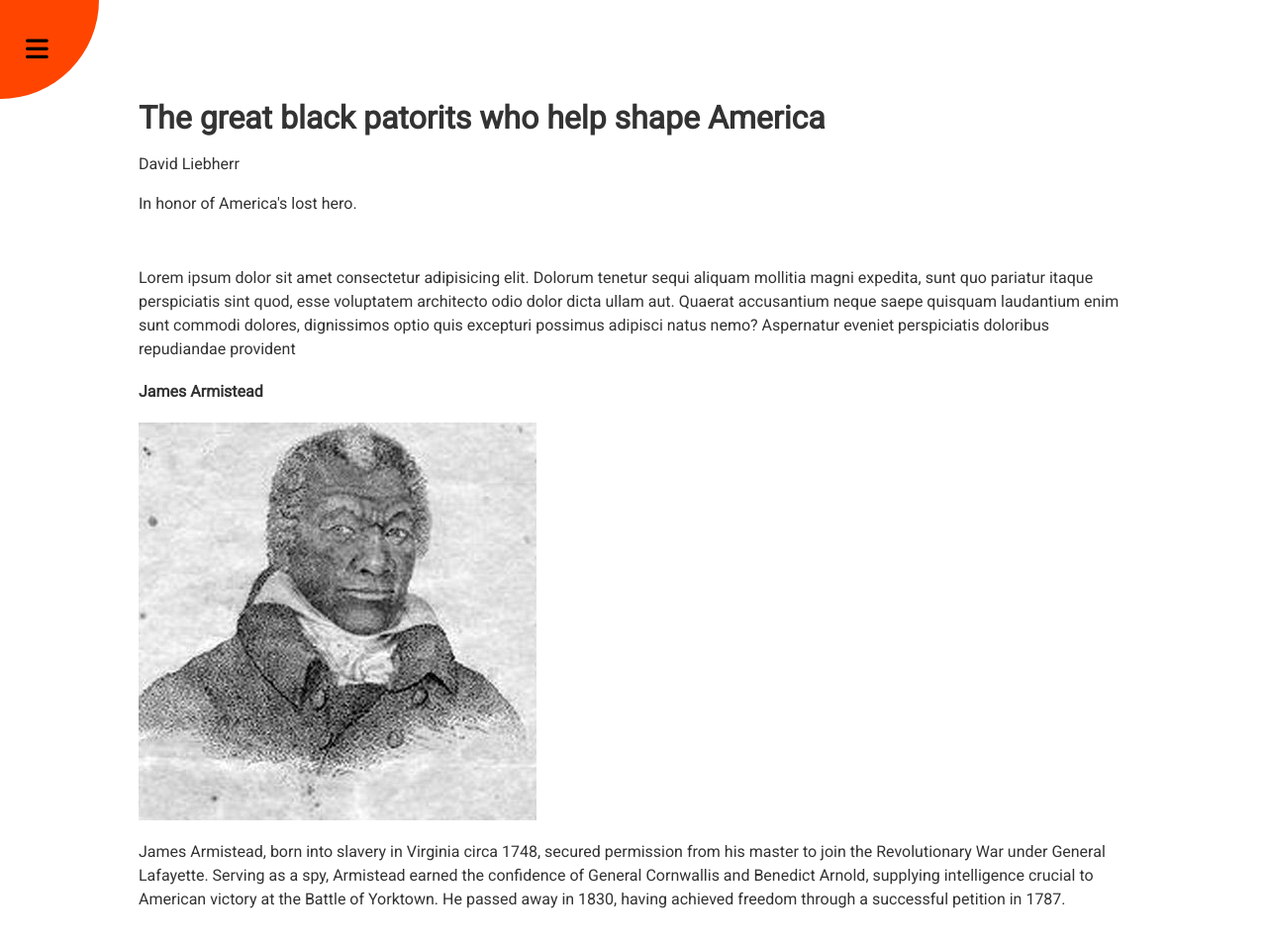
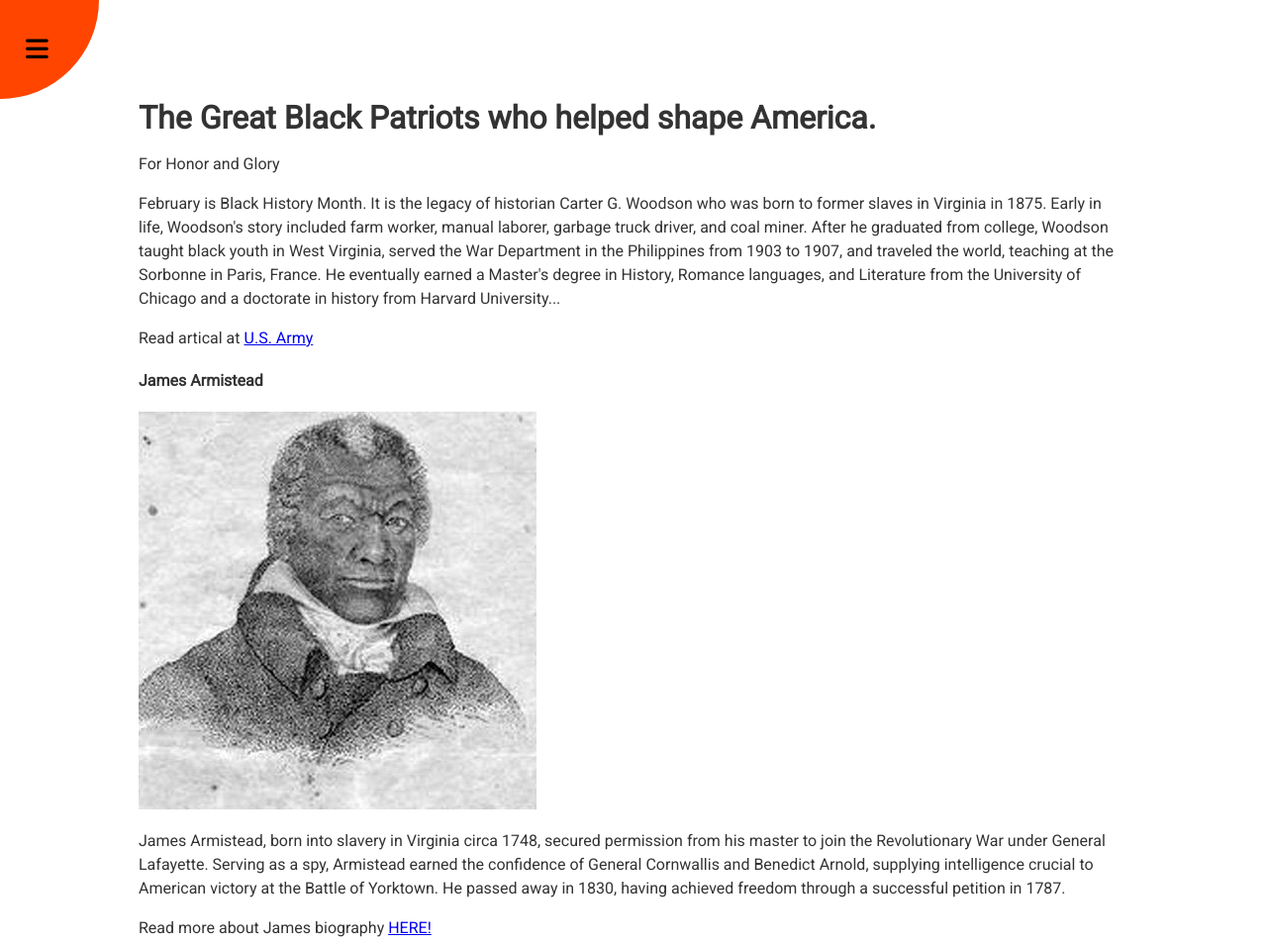
Before and after one commit to aidev13/fiftyzebras-fiftyprojects, a plain HTML site: page rotating-page/index.html in a window 1280 px wide. Shown: the top 953 px of the page at 99% size. Drawn offline with Linux system fonts and the light colour scheme.

```diff
--- a/rotating-page/index.html
+++ b/rotating-page/index.html
@@ -24,24 +24,24 @@
       </div>
 
       <div class="content">
-         <h1>The great black patorits who help shape America</h1>
-         <p>David Liebherr</p>
-         <p>In honor of America's lost hero.</p><br>
-         <p>Lorem ipsum dolor sit amet consectetur adipisicing elit. Dolorum tenetur sequi aliquam mollitia magni expedita, sunt quo pariatur itaque perspiciatis sint quod, esse voluptatem architecto odio dolor dicta ullam aut.
-         Quaerat accusantium neque saepe quisquam laudantium enim sunt commodi dolores, dignissimos optio quis excepturi possimus adipisci natus nemo? Aspernatur eveniet perspiciatis doloribus repudiandae provident </p>
+         <h1>The Great Black Patriots who helped shape America.</h1>
+         <p>For Honor and Glory</p>
+         <p>February is Black History Month. It is the legacy of historian Carter G. Woodson who was born to former slaves in Virginia in 1875. Early in life, Woodson's story included farm worker, manual laborer, garbage truck driver, and coal miner. After he graduated from college, Woodson taught black youth in West Virginia, served the War Department in the Philippines from 1903 to 1907, and traveled the world, teaching at the Sorbonne in Paris, France. He eventually earned a Master's degree in History, Romance languages, and Literature from the University of Chicago and a doctorate in history from Harvard University... </p>
+         <p> Read artical at <a href="https://www.army.mil/article/119280/james_armistead_lafayette_1760_1832" target="_blank">U.S. Army</a></p>
 
          <h4>James Armistead</h4>
          <img src="img/james-armistead-537566-1-402.jpg" alt="James Armistead"  />
          <p>
             James Armistead, born into slavery in Virginia circa 1748, secured permission from his master to join the Revolutionary War under General Lafayette. Serving as a spy, Armistead earned the confidence of General Cornwallis and Benedict Arnold, supplying intelligence crucial to American victory at the Battle of Yorktown. He passed away in 1830, having achieved freedom through a successful petition in 1787.
          </p>
+         <p>Read more about James biography <a href="https://www.biography.com/military-figures/james-armistead#profile" target="_blank">HERE!</a></p>
       </div>
    </div>
    <nav>
       <ul>
-         <li>Learn More</li>
-         <li>More</li>
-         <li>Even More</li>
+         <li>Created By:</li>
+         <li>David Liebherr</li>
+         <li>More to come!</li>
       </ul>
    </nav>
 
```
Also changed, not shown: rotating-page/img/james-armistead-army.jpg (added).
